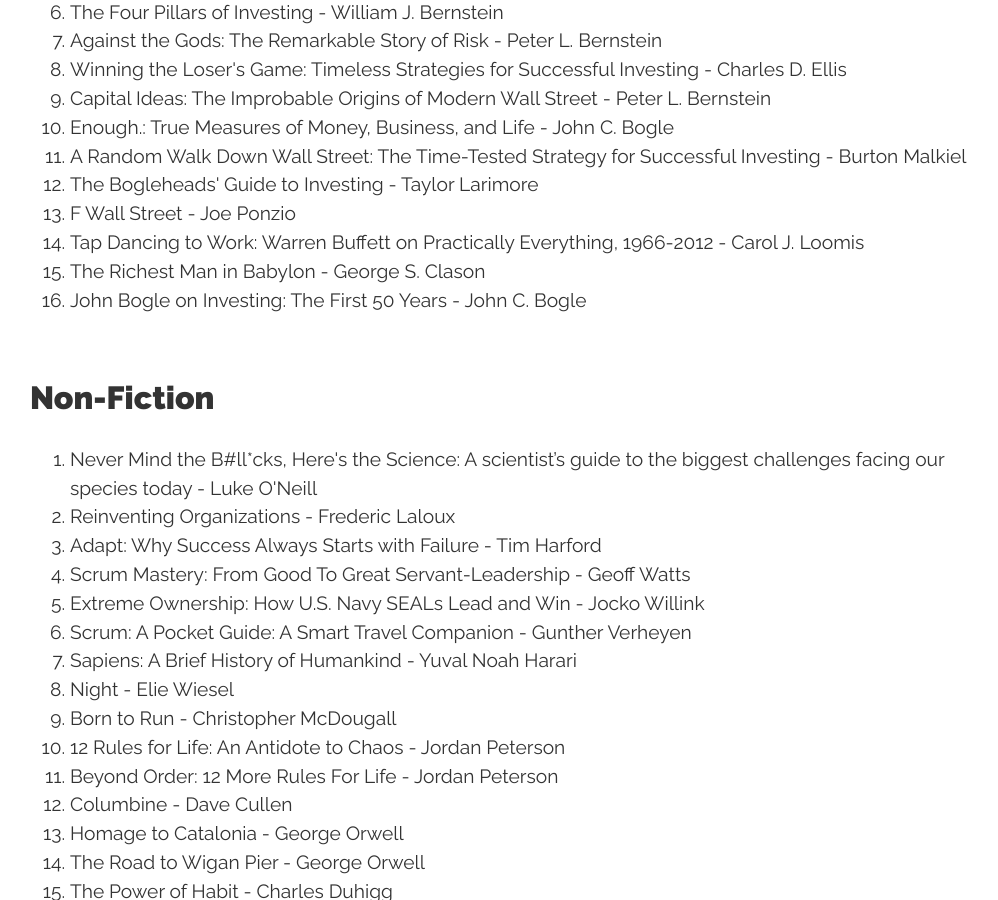
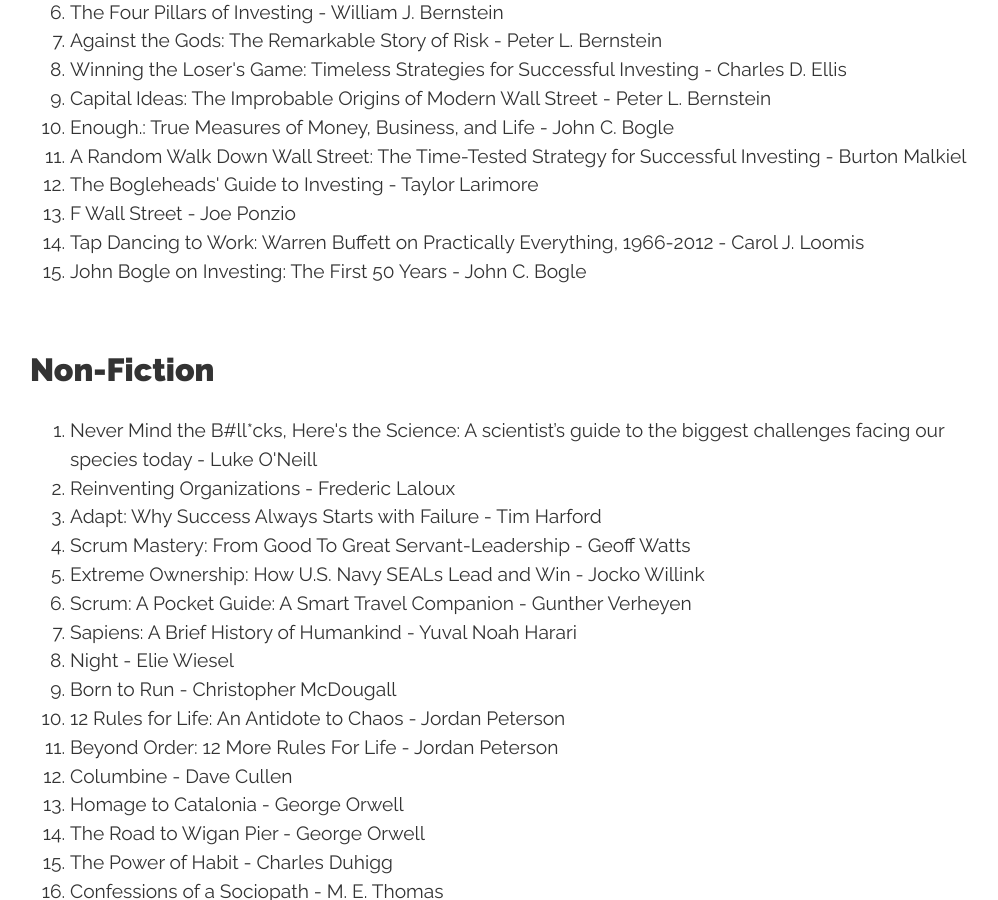
Before and after one commit to conanmercer/conanmercer.github.io, a Jekyll site: the page built from books.html, in a window 1280 px wide and 900 px high, scrolled down 785 px. Shown: the whole window, without its empty margins (130-1128 px from the left). Built offline with Jekyll 4.4.1, drawn with Linux system fonts in a browser that asks for light colours; nearby versions of some CDN libraries; some web fonts are replaced.

Commit message:
remove, breaking change

```diff
--- a/books.html
+++ b/books.html
@@ -33,7 +33,6 @@
     Tap Dancing to Work: Warren Buffett on Practically Everything, 1966-2012 -
     Carol J. Loomis
   </li>
-  <li>The Richest Man in Babylon - George S. Clason</li>
   <li>John Bogle on Investing: The First 50 Years - John C. Bogle</li>
 </ol>
 
```
